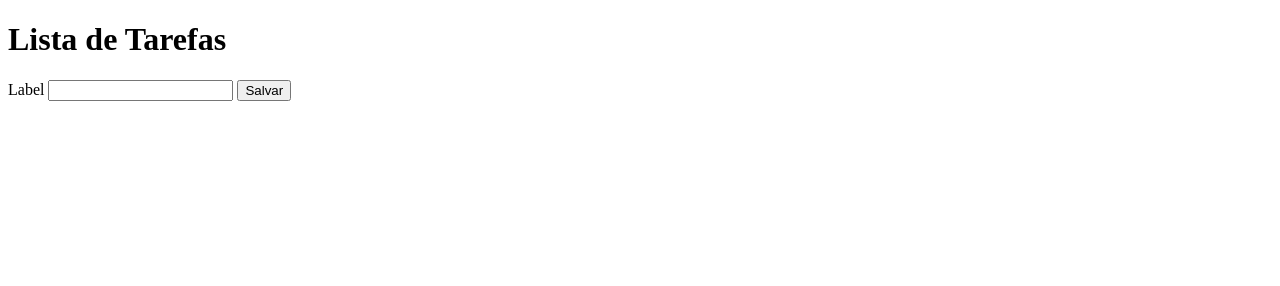
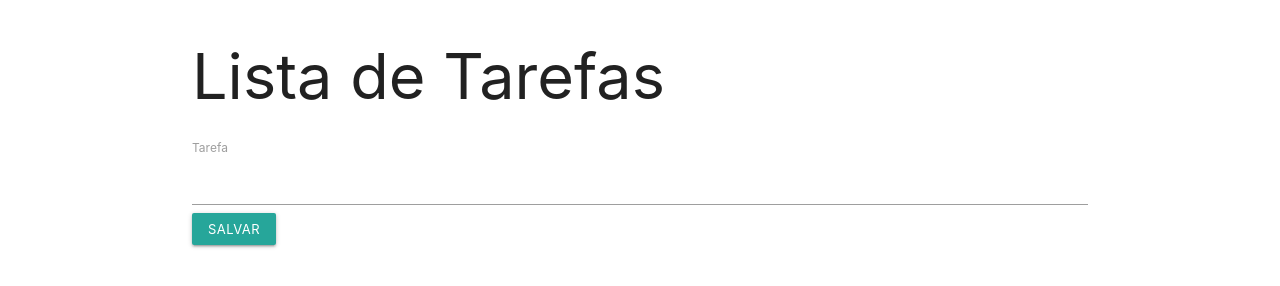
Before and after one commit to viniciuscsouza/lista-de-tarefas, a plain HTML site: page index.html in a window 1280 px wide. Drawn offline with nearby package versions, Linux system fonts and the light colour scheme.

Commit message:
adiciona Materialize CSS

```diff
--- a/index.html
+++ b/index.html
@@ -4,32 +4,37 @@
     <!-- Meta tags Obrigatórias -->
     <meta charset="utf-8">
     <meta name="viewport" content="width=device-width, initial-scale=1, shrink-to-fit=no">
-    <title>Olá, mundo!</title>
+
+    <!-- <link rel="stylesheet" href="styles.css" /> -->
+
+    <!-- Compiled and minified CSS -->
+    <link rel="stylesheet" href="https://cdnjs.cloudflare.com/ajax/libs/materialize/1.0.0/css/materialize.min.css">
+
+    <!-- Compiled and minified JavaScript -->
+    <script src="https://cdnjs.cloudflare.com/ajax/libs/materialize/1.0.0/js/materialize.min.js"></script>
+
+    <title>Lista de Tarefas</title>
   </head>
 
   <body>
-    <div id="div-principal">
+    <div id="div-principal" class="container">
       <div>
         <h1 class="titulo">Lista de Tarefas</h1>
       </div>
       <div>
-        <label>Label</label>
+        <label>Tarefa</label>
         <input
           type="text"
           id="input-tarefa"
           class="entrada-de-texto"
           value="">
-        <input
-          type="button"
+        <button
           id="botao-tarefa"
-          class="botao-entrada-de-texto"
-          value="Salvar"
+          class="botao-entrada-de-texto waves-effect waves-light btn-small"
           onclick="pegarValorDeInputTarefa()"
-          >
+          >Salvar</button>
       </div>
-      <div id="div-lista-de-tarefas">
-
-      </div>
+      <div id="div-lista-de-tarefas"></div>
     </div>
 
     <!-- Sessão para os scripts -->
--- a/script.js
+++ b/script.js
@@ -18,10 +18,12 @@ function criaElementoTarefaNaListaDeTarefas(parametroNomeDaTarefa){
 
     const elementoBotaoEditarTarefa = document.createElement('button')
     elementoBotaoEditarTarefa.innerText = "Editar"
+    elementoBotaoEditarTarefa.className = "waves-effect waves-light btn-small"
     elementoBotaoEditarTarefa.addEventListener("click", editaElementoTarefaNaListaDeTarefas)
 
     const elementoBotaoExcluirTarefa = document.createElement('button')
     elementoBotaoExcluirTarefa.innerText = "Excluir"
+    elementoBotaoExcluirTarefa.className = "waves-effect waves-light btn-small red darken-2"
     elementoBotaoExcluirTarefa.addEventListener("click", removeElementoTarefaNaListaDeTarefas)
 
     const elementoDivTarefa = document.createElement('div')
@@ -42,7 +44,7 @@ function editaElementoTarefaNaListaDeTarefas(objetoDeEventos){
     const botaoQueFoiClicado = objetoDeEventos.target
     const paragrafoDaTarefa = botaoQueFoiClicado.previousSibling
     const textoInternoDoParagrafo = paragrafoDaTarefa.innerText
+    botaoQueFoiClicado.parentNode.remove()
     const elementoInputTarefa = document.getElementById('input-tarefa')
     elementoInputTarefa.value = textoInternoDoParagrafo
-    botaoQueFoiClicado.parentNode.remove()
-}
+}   elementoInputTarefa.focus()
```
Also changed, not shown: styles.css (+12 -0 lines).
